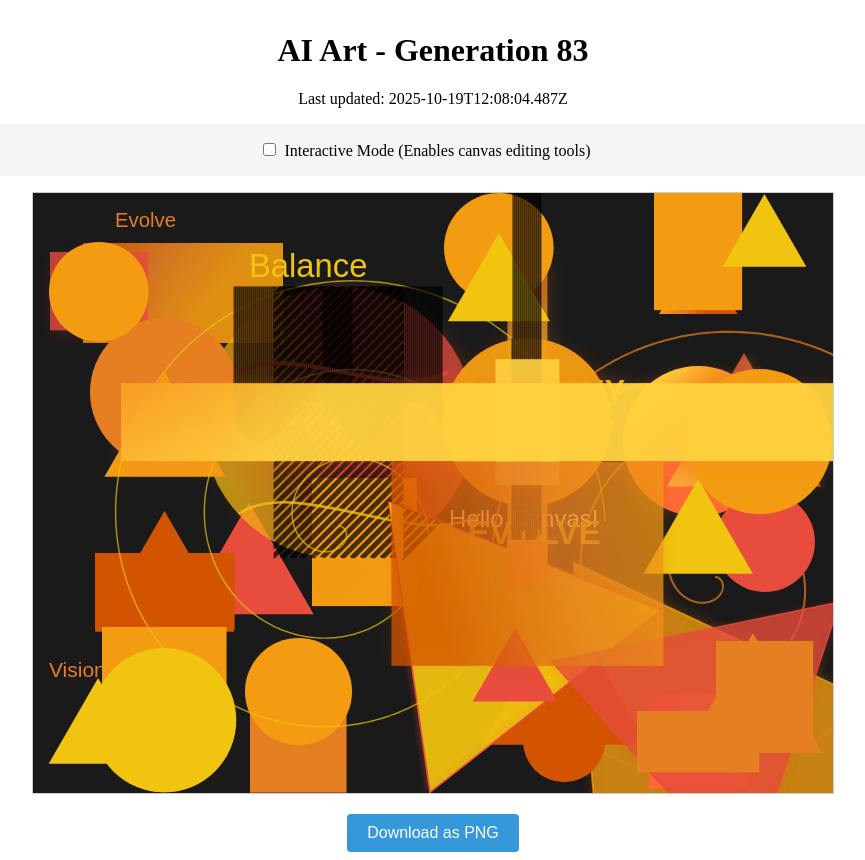
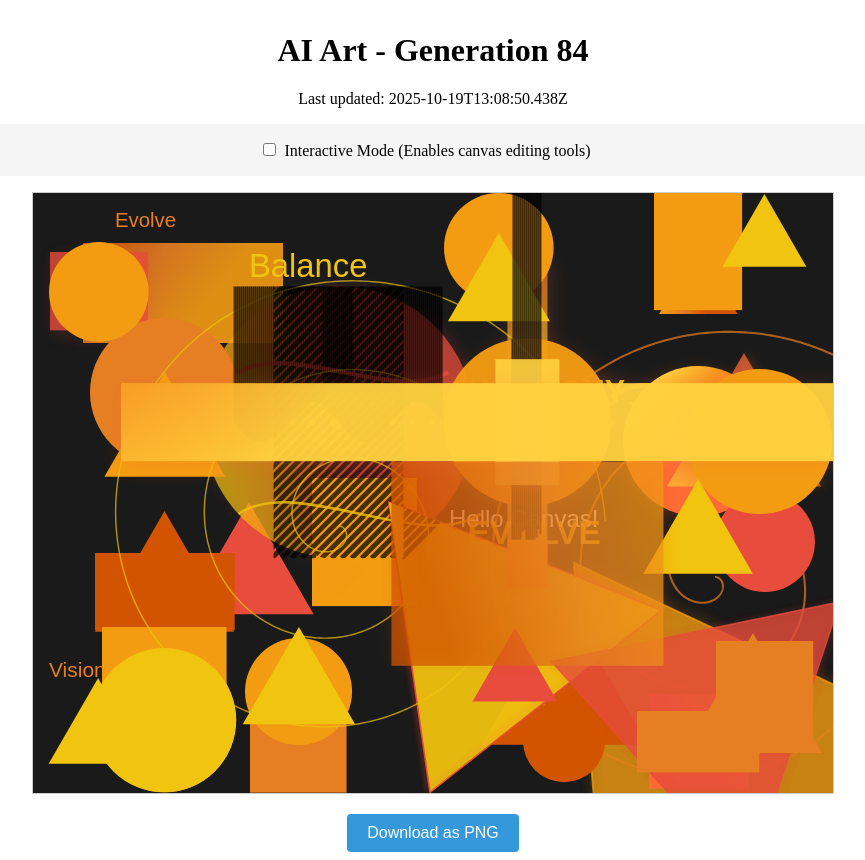
Before and after one commit to mcclowes/ai-art, a React (Vite) app: page / in a window 1280 px wide. Shown: the whole page, without its empty margins (207-1072 px from the left). Built offline with nearby package versions, Linux system fonts and the light colour scheme.

Commit message:
Improve artwork - Generation 84

```diff
--- a/src/artwork-state.ts
+++ b/src/artwork-state.ts
@@ -1039,9 +1039,17 @@ export const artworkState: ArtworkState = {
       "radius": 72.14422018548379,
       "fillStyle": "#f1c40f",
       "id": "circle_1760875684487"
+    },
+    {
+      "type": "triangle",
+      "x": 265.9070362121919,
+      "y": 498.9070362121919,
+      "size": 64.90703621219188,
+      "fillStyle": "#f1c40f",
+      "id": "triangle_1760879330438"
     }
   ],
-  "generation": 83,
-  "lastUpdated": "2025-10-19T12:08:04.487Z",
+  "generation": 84,
+  "lastUpdated": "2025-10-19T13:08:50.438Z",
   "cycleStarted": "2025-10-16T02:32:55.705Z"
 };
```
